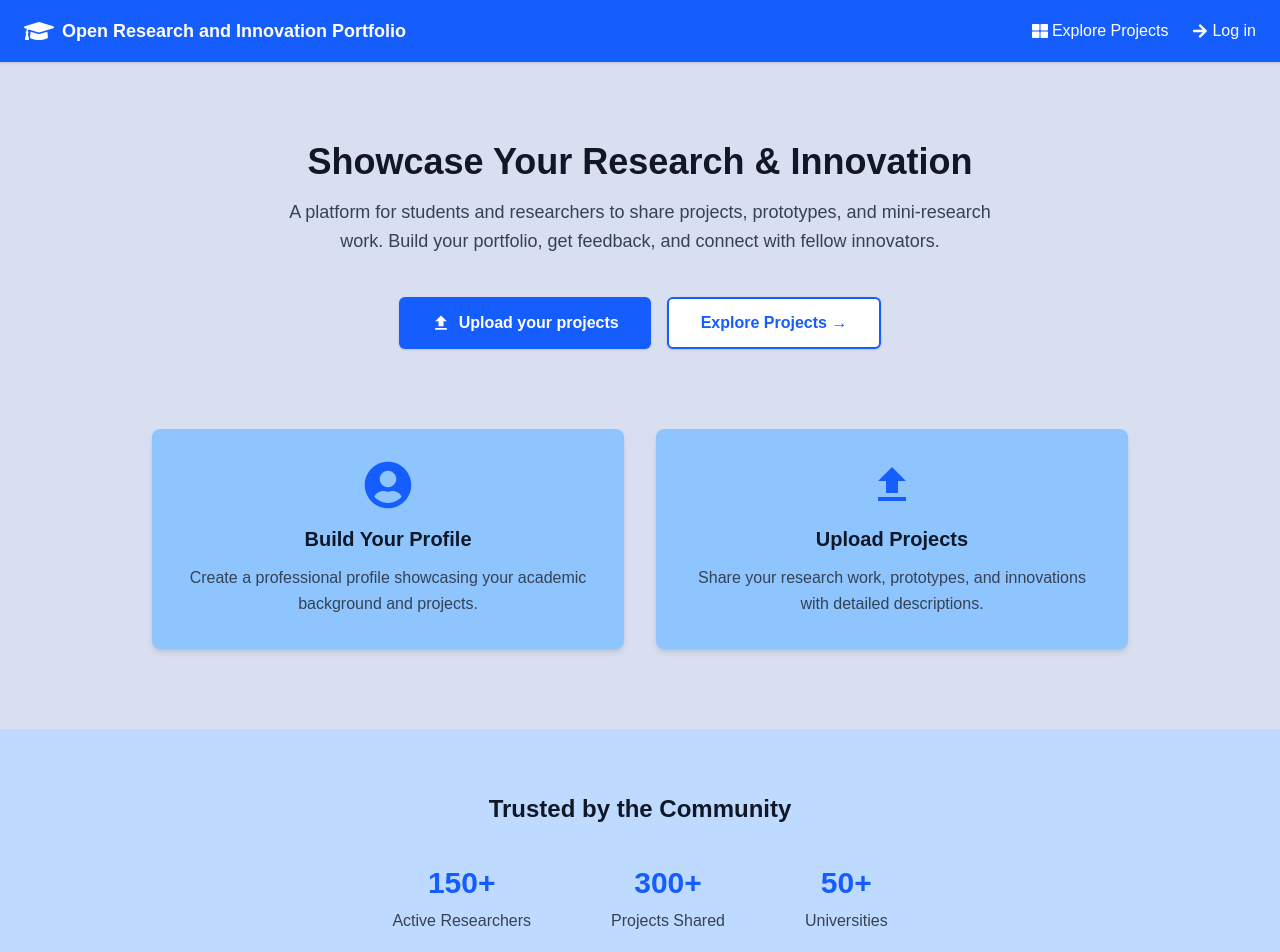
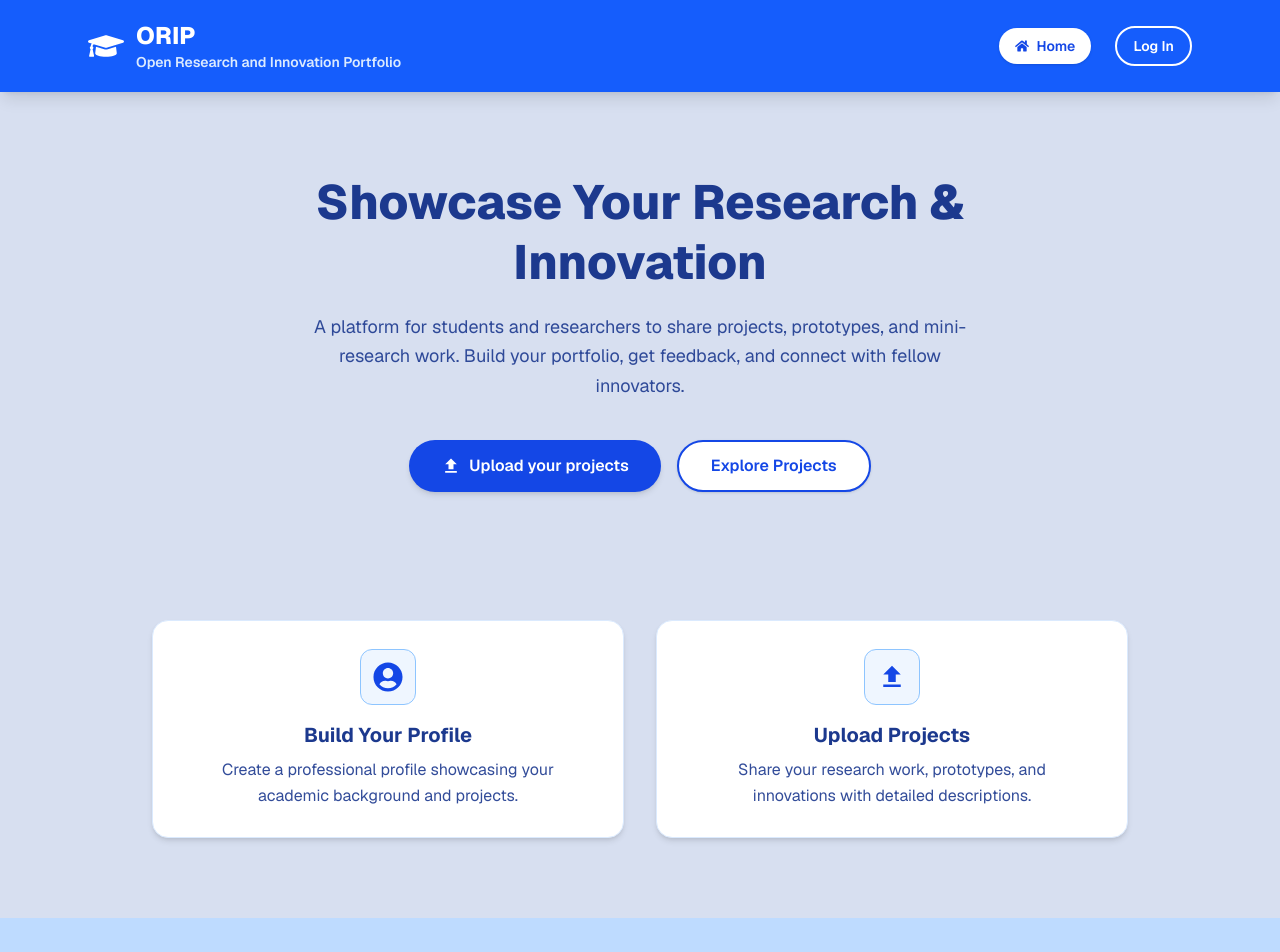
Before and after one commit to jelainelovendino/ORIP-frontend, a Next.js app: page / in a window 1280 px wide. Shown: the top 952 px of the page. Built offline with nearby package versions, Linux system fonts and the light colour scheme.

Commit message:
homepage

```diff
--- a/app/page.jsx
+++ b/app/page.jsx
@@ -1,110 +1,176 @@
-'use client';
-import { FaGraduationCap, FaArrowRight,  FaHome, FaThLarge, FaUserCircle } from 'react-icons/fa';
-import { MdUpload } from 'react-icons/md';
+"use client";
+import { FaGraduationCap, FaArrowRight, FaHome, FaThLarge, FaUserCircle, FaBars, FaTimes } from "react-icons/fa";
+import { MdUpload } from "react-icons/md";
+import { useState } from "react";
 
 export default function HomePage() {
+  const [mobileMenuOpen, setMobileMenuOpen] = useState(false);
+
   return (
-    <div className="min-h-screen bg-[#d7dff0]">
+    <div className="min-h-screen bg-[#d7dff0] font-sans">
+      {/* NAVBAR */}
+      <nav className="bg-blue-600 text-white shadow-lg sticky top-0 z-50">
+        <div className="max-w-6xl mx-auto px-6 py-5 flex items-center justify-between">
+          {/* Logo + full name */}
+          <a href="/" className="flex items-center gap-3 hover:opacity-90 transition">
+            <FaGraduationCap className="text-white text-4xl" />
+            <div className="flex flex-col leading-tight">
+              <span className="text-xl md:text-2xl font-extrabold text-white">ORIP</span>
+              <span className="text-xs md:text-sm font-semibold text-blue-100">
+                Open Research and Innovation Portfolio
+              </span>
+            </div>
+          </a>
 
-      {/* NAVBAR */}
-      <nav className="flex items-center justify-between px-6 py-4 bg-blue-600 text-white shadow">
-        <div className="font-bold text-lg flex items-center gap-2">
-          <FaGraduationCap className="text-white text-3xl" />
-          Open Research and Innovation Portfolio
+          {/* Desktop Nav Links */}
+          <div className="hidden md:flex items-center gap-6 text-sm font-medium">
+            <a
+              href="/"
+              className="flex items-center gap-2 px-4 py-2 rounded-full bg-white text-blue-700 font-semibold shadow-sm hover:shadow-md transition-shadow"
+            >
+              <FaHome className="text-sm" />
+              <span>Home</span>
+            </a>
+            <a
+              href="/login"
+              className="px-4 py-2 rounded-full text-white border-2 border-white hover:bg-white/10 transition-colors font-semibold"
+            >
+              Log In
+            </a>
           </div>
 
-        <div className="flex items-center gap-6">
-          <a href="/projects" className="flex items-center gap-1 hover:underline"><FaThLarge className="text-white" />Explore Projects</a>
-          <a href="/login" className="flex items-center gap-1 hover:underline"><FaArrowRight className="text-white" />Log in</a>
+          {/* Mobile Menu Button */}
+          <button
+            onClick={() => setMobileMenuOpen(!mobileMenuOpen)}
+            className="md:hidden text-2xl hover:opacity-80 transition"
+            aria-label="Toggle menu"
+          >
+            {mobileMenuOpen ? <FaTimes /> : <FaBars />}
+          </button>
         </div>
+
+        {/* Mobile Menu */}
+        {mobileMenuOpen && (
+          <div className="md:hidden bg-blue-700 px-6 py-4 space-y-3 border-t border-blue-500">
+            <a
+              href="/"
+              className="block px-4 py-2 rounded-lg hover:bg-blue-600 transition text-white font-semibold"
+              onClick={() => setMobileMenuOpen(false)}
+            >
+              Home
+            </a>
+            <a
+              href="/login"
+              className="block px-4 py-2 rounded-lg hover:bg-blue-600 transition text-white font-semibold"
+              onClick={() => setMobileMenuOpen(false)}
+            >
+              Log In
+            </a>
+          </div>
+        )}
       </nav>
 
       {/* HERO SECTION */}
-      <div className="text-center max-w-3xl mx-auto mt-20 px-6">
-        <h1 className="text-4xl font-bold text-gray-900">
+      <section className="max-w-4xl mx-auto px-6 pt-20 pb-16 text-center">
+        <h1 className="text-4xl md:text-5xl font-extrabold text-blue-900 leading-tight">
           Showcase Your Research & Innovation
         </h1>
 
-        <p className="text-gray-700 mt-4 text-lg leading-relaxed">
+        <p className="mt-5 text-base md:text-lg leading-relaxed text-blue-900/90 max-w-2xl mx-auto">
           A platform for students and researchers to share projects, prototypes, and mini-research work.
           Build your portfolio, get feedback, and connect with fellow innovators.
         </p>
 
-        <div className="flex flex-col sm:flex-row justify-center gap-4 mt-10">
+        <div className="mt-10 flex flex-col sm:flex-row justify-center gap-4">
           <a
             href="/login"
-            className="px-8 py-3 bg-blue-600 text-white rounded-md shadow hover:bg-blue-700 transition-colors font-semibold flex items-center justify-center gap-2"
+            className="px-8 py-3 rounded-full bg-blue-700 text-white font-semibold shadow-md hover:shadow-xl hover:bg-blue-800 transition-all flex items-center justify-center gap-2 text-sm md:text-base transform hover:scale-105 active:scale-95"
           >
             <MdUpload className="text-xl" />
             Upload your projects
           </a>
 
           <a
-            href="/projects"
-            className="px-8 py-3 bg-white border-2 border-blue-600 text-blue-600 rounded-md shadow hover:bg-blue-50 transition-colors font-semibold"
+            href="/login"
+            className="px-8 py-3 rounded-full bg-white border-2 border-blue-700 text-blue-700 font-semibold shadow hover:shadow-md hover:bg-blue-50 transition-all text-sm md:text-base transform hover:scale-105 active:scale-95"
           >
-            Explore Projects →
+            Explore Projects
           </a>
         </div>
-      </div>
+      </section>
 
       {/* FEATURES SECTION */}
-      <div className="max-w-5xl mx-auto mt-20 grid grid-cols-1 md:grid-cols-2 gap-8 px-6">
-
-        <div className="bg-blue-300 p-8 rounded-lg shadow-md hover:shadow-lg transition-shadow text-center">
-          <div className="text-5xl text-blue-600 mx-auto mb-4 flex justify-center">
-            <FaUserCircle />
+      <section className="max-w-5xl mx-auto px-6 mt-16 pb-8">
+        <div className="grid grid-cols-1 md:grid-cols-2 gap-8 mt-6">
+          <div className="bg-white rounded-2xl shadow-md hover:shadow-xl hover:scale-105 transition-all duration-300 p-7 text-center border border-blue-100 flex flex-col items-center">
+            <div className="mb-4 inline-flex items-center justify-center rounded-xl border border-blue-300 p-3 bg-blue-50">
+              <FaUserCircle className="text-3xl text-blue-700" />
             </div>
-          <h3 className="font-bold text-xl text-gray-900">Build Your Profile</h3>
-          <p className="mt-3 text-gray-700 leading-relaxed">
+            <h3 className="text-xl font-bold text-blue-900 mb-2">Build Your Profile</h3>
+            <p className="text-sm md:text-base leading-relaxed text-blue-900/90 max-w-sm mx-auto">
               Create a professional profile showcasing your academic background and projects.
             </p>
           </div>
 
-        <div className="bg-blue-300 p-8 rounded-lg shadow-md hover:shadow-lg transition-shadow text-center">
-          <div className="text-5xl text-blue-600 mx-auto mb-4 flex justify-center">
-            <MdUpload />
+          <div className="bg-white rounded-2xl shadow-md hover:shadow-xl hover:scale-105 transition-all duration-300 p-7 text-center border border-blue-100 flex flex-col items-center">
+            <div className="mb-4 inline-flex items-center justify-center rounded-xl border border-blue-300 p-3 bg-blue-50">
+              <MdUpload className="text-3xl text-blue-700" />
             </div>
-          <h3 className="font-bold text-xl text-gray-900">Upload Projects</h3>
-          <p className="mt-3 text-gray-700 leading-relaxed">
+            <h3 className="text-xl font-bold text-blue-900 mb-2">Upload Projects</h3>
+            <p className="text-sm md:text-base leading-relaxed text-blue-900/90 max-w-sm mx-auto">
               Share your research work, prototypes, and innovations with detailed descriptions.
             </p>
           </div>
-
         </div>
+      </section>
 
       {/* STATS */}
-      <div className="bg-blue-200 py-16 mt-20 text-center">
-        <h2 className="text-2xl font-bold text-gray-900 mb-10">Trusted by the Community</h2>
-        <div className="flex flex-col sm:flex-row justify-center gap-12 px-6 sm:gap-20">
+      <section className="bg-blue-200 mt-12 py-12 text-center">
+        <div className="max-w-5xl mx-auto px-8">
+          <h2 className="text-2xl font-bold text-blue-900 mb-8">Trusted by the Community</h2>
+          <div className="grid grid-cols-1 sm:grid-cols-3 gap-6">
             <div className="flex flex-col items-center">
-            <div className="text-3xl font-bold text-blue-600">150+</div>
-            <div className="text-gray-700 font-medium mt-2">Active Researchers</div>
+              <div className="text-2xl md:text-3xl font-extrabold text-blue-900 leading-none">150+</div>
+              <div className="mt-3 text-sm md:text-base font-semibold text-blue-900/90">
+                Active Researchers
+              </div>
             </div>
             <div className="flex flex-col items-center">
-            <div className="text-3xl font-bold text-blue-600">300+</div>
-            <div className="text-gray-700 font-medium mt-2">Projects Shared</div>
+              <div className="text-2xl md:text-3xl font-extrabold text-blue-900 leading-none">300+</div>
+              <div className="mt-3 text-sm md:text-base font-semibold text-blue-900/90">
+                Projects Shared
+              </div>
             </div>
             <div className="flex flex-col items-center">
-            <div className="text-3xl font-bold text-blue-600">50+</div>
-            <div className="text-gray-700 font-medium mt-2">Universities</div>
+              <div className="text-2xl md:text-3xl font-extrabold text-blue-900 leading-none">50+</div>
+              <div className="mt-3 text-sm md:text-base font-semibold text-blue-900/90">
+                Universities
               </div>
             </div>
           </div>
+        </div>
+      </section>
 
       {/* FOOTER CTA */}
-      <div className="text-center mt-20 pb-20 px-6">
-        <h2 className="text-2xl font-bold text-gray-900 mb-4">Ready to Share Your Work?</h2>
-        <p className="text-gray-700 mb-8 text-lg max-w-2xl mx-auto leading-relaxed">
+      <section className="text-center py-16 px-6 border-t border-blue-300 mt-8">
+        <h2 className="text-2xl md:text-3xl font-extrabold text-blue-900 mb-4">
+          Ready to Share Your Work?
+        </h2>
+        <p className="text-base md:text-lg max-w-2xl mx-auto leading-relaxed text-blue-900/90 mb-8">
           Join hundreds of researchers and innovators building their portfolios on our platform.
         </p>
         <a
           href="/login"
-          className="px-8 py-3 bg-blue-600 text-white rounded-md shadow hover:bg-blue-700 transition-colors font-semibold"
+          className="px-8 py-3 rounded-full bg-blue-700 text-white font-semibold shadow-md hover:shadow-xl hover:bg-blue-800 transition-all text-sm md:text-base transform hover:scale-105 active:scale-95"
         >
           Get Started Now
         </a>
-      </div>
+      </section>
+
+      {/* FOOTER */}
+      <footer className="bg-blue-900 text-blue-100 py-8 mt-16 text-center">
+        <p className="text-sm">&copy; 2025 ORIP. All rights reserved.</p>
+      </footer>
 
     </div>
   );
```
Lines whose indentation alone changed are shown as unchanged.
